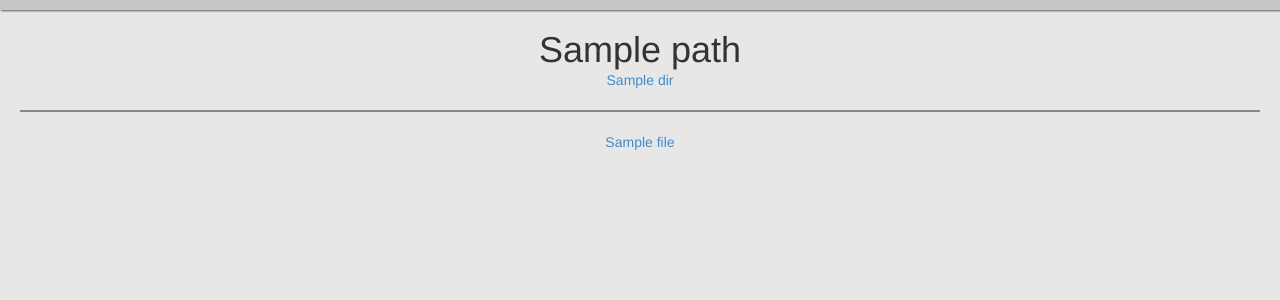
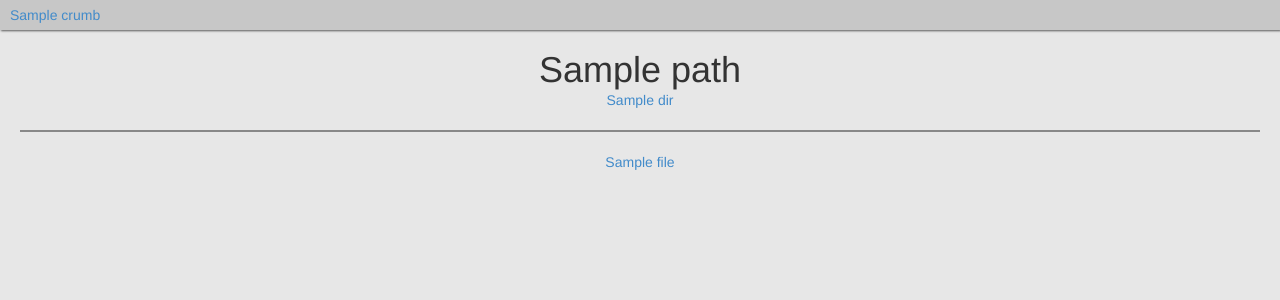
Before and after one commit to eriq-augustine/media-server, a Django app: template server/media_server/mediaserver/templates/mediaserver/browse.html in a window 1280 px wide. Shown: the top 300 px of the page. Run offline with Django 3.2, Linux system fonts and the light colour scheme; the template is opened without the code that fills it: most values are stand-ins (such as "Sample title", 1, 10 or a date in 2020).

Commit message:
Added breadcrumbs.

```diff
--- a/server/media_server/mediaserver/static/mediaserver/style/base_style.css
+++ b/server/media_server/mediaserver/static/mediaserver/style/base_style.css
@@ -13,7 +13,7 @@ hr {
 }
 
 .nav a {
-   margin-right: 15px;
+   margin-right: 5px;
 }
 
 .header {
--- a/server/media_server/mediaserver/templates/base.html
+++ b/server/media_server/mediaserver/templates/base.html
@@ -25,6 +25,18 @@
       <div class ='header'>
          <div class ='nav'>
             {# TODO(eriq): NAV #}
+            {% if breadcrumbs %}
+               <div class='breadcrumbs'>
+                  {% for crumb in breadcrumbs %}
+                     <span class='breancrumb'>
+                        <a href='{% url 'browse' crumb.path %}'>{{ crumb.name }}</a>
+                        {% if not forloop.last %}
+                           >>
+                        {% endif %}
+                     </span>
+                  {% endfor %}
+               </div>
+            {% endif %}
          </div>
       </div>
       <div class='page-content'>
--- a/server/media_server/mediaserver/views.py
+++ b/server/media_server/mediaserver/views.py
@@ -1,4 +1,5 @@
 from fileutils import EXTENSIONS, Path, OutOfRootException, PathDoesntExistsException
+import fileutils
 
 from django.conf import settings
 from django.core.servers.basehttp import FileWrapper
@@ -106,7 +107,8 @@ def browse(request, urlpath = ''):
       'dir_name': path.display_name(),
       'parent': path.parent().urlpath(),
       'dirs': sorted(dirs, key = itemgetter('name')),
-      'files': sorted(files, key = itemgetter('name'))
+      'files': sorted(files, key = itemgetter('name')),
+      'breadcrumbs': fileutils.build_breadcrumbs(path)
    }
 
    return render(request, 'mediaserver/browse.html', context)
```
Also changed, not shown: server/media_server/mediaserver/fileutils.py (+14 -0 lines).
